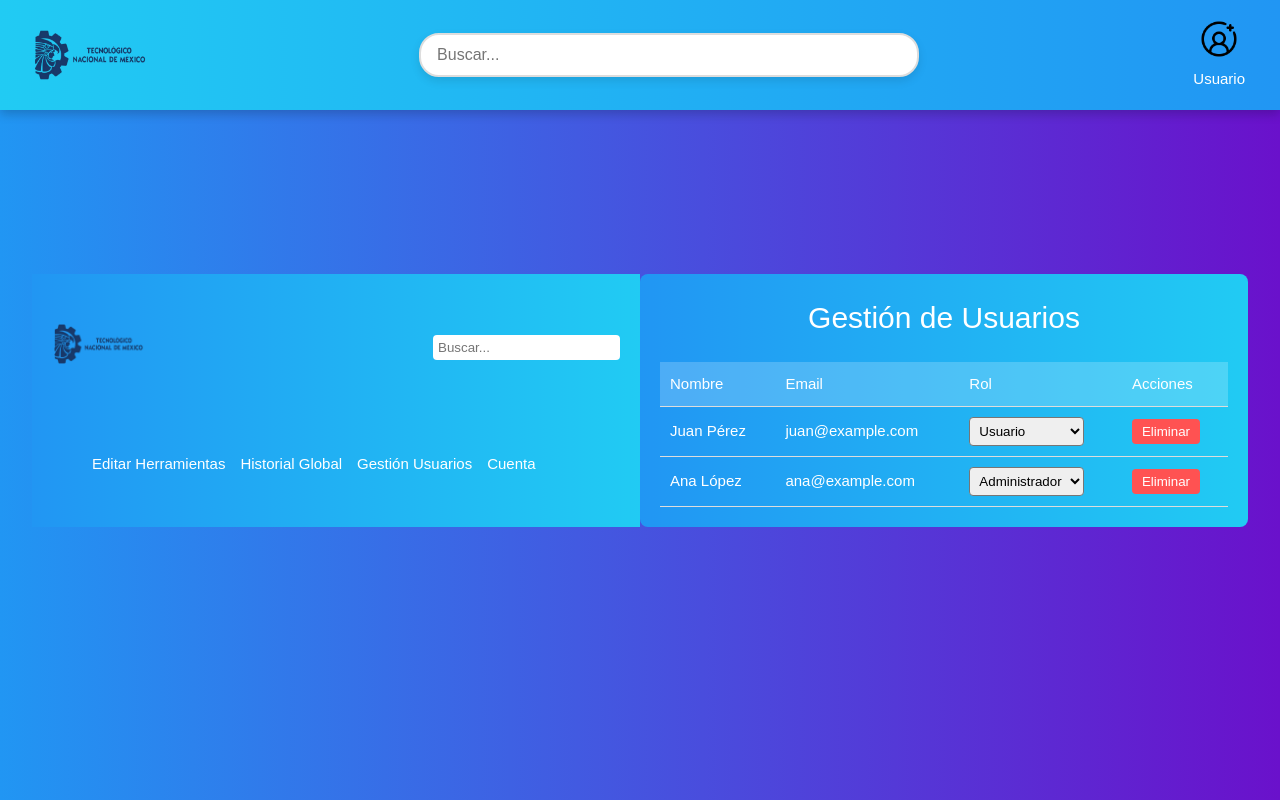
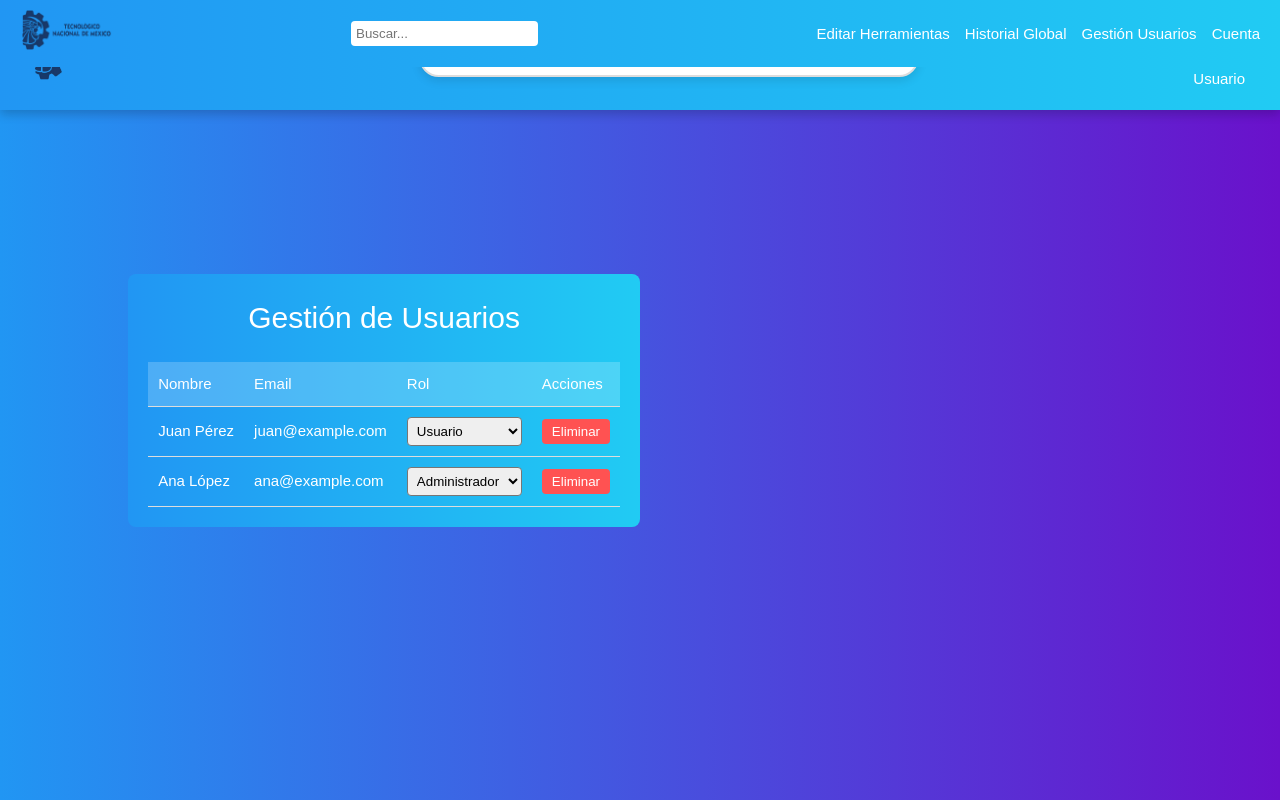
Before and after one commit to Pitter911/4H, a Vue app in the folder depEscolares/: page /gestionUsuarios in a window 1280 px wide. Built offline with nearby package versions, Linux system fonts and the light colour scheme.

Commit message:
navbars acomodadas

```diff
--- a/depEscolares/src/components/navbar/Administradores/navbarAdmin.vue
+++ b/depEscolares/src/components/navbar/Administradores/navbarAdmin.vue
@@ -55,6 +55,11 @@ export default {
   background: linear-gradient(90deg, #2196f3, #21cbf3);
   color: white;
   flex-wrap: wrap;
+  position: fixed; /* Fija la barra en la parte superior */
+  top: 0; /* Alinea la barra al borde superior */
+  left: 0; /* Alinea la barra al borde izquierdo */
+  width: 100%; /* Asegura que ocupe todo el ancho */
+  z-index: 1000; /* Asegura que esté por encima de otros elementos */
 }
 
 .navbar-logo img {
--- a/depEscolares/src/components/navbar/Alumnos/navbarAlumno.vue
+++ b/depEscolares/src/components/navbar/Alumnos/navbarAlumno.vue
@@ -52,6 +52,11 @@ export default {
   background: linear-gradient(90deg, #2196f3, #21cbf3);
   color: white;
   flex-wrap: wrap;
+  position: fixed; /* Fija la barra en su lugar */
+  top: 0; /* Posición en la parte superior */
+  left: 0; /* Alineación a la izquierda */
+  width: 100%; /* Ocupa toda la anchura */
+  z-index: 1000; /* Asegura que esté por encima de otros elementos */
 }
 
 .navbar-logo img {
--- a/depEscolares/src/router/index.js
+++ b/depEscolares/src/router/index.js
@@ -52,7 +52,7 @@ const router = createRouter({
       component: () => import('@/views/publico/loginInitial.vue'),
     },
     {
-      path: '/home',
+      path: '/',
       name: 'home',
       component: () => import('@/views/publico/home.vue'),
     },
```
Also changed, not shown: 2 other files (tests, documents, lock files or other folders).
